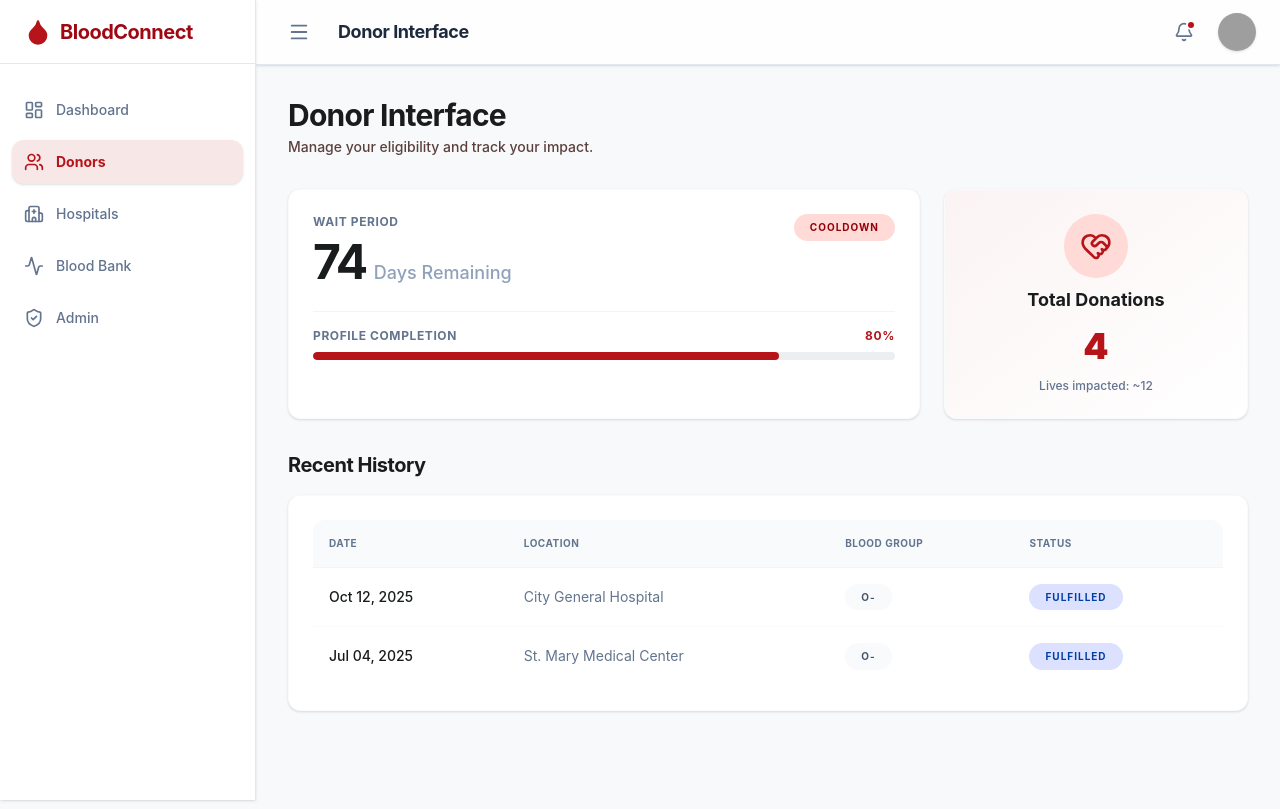
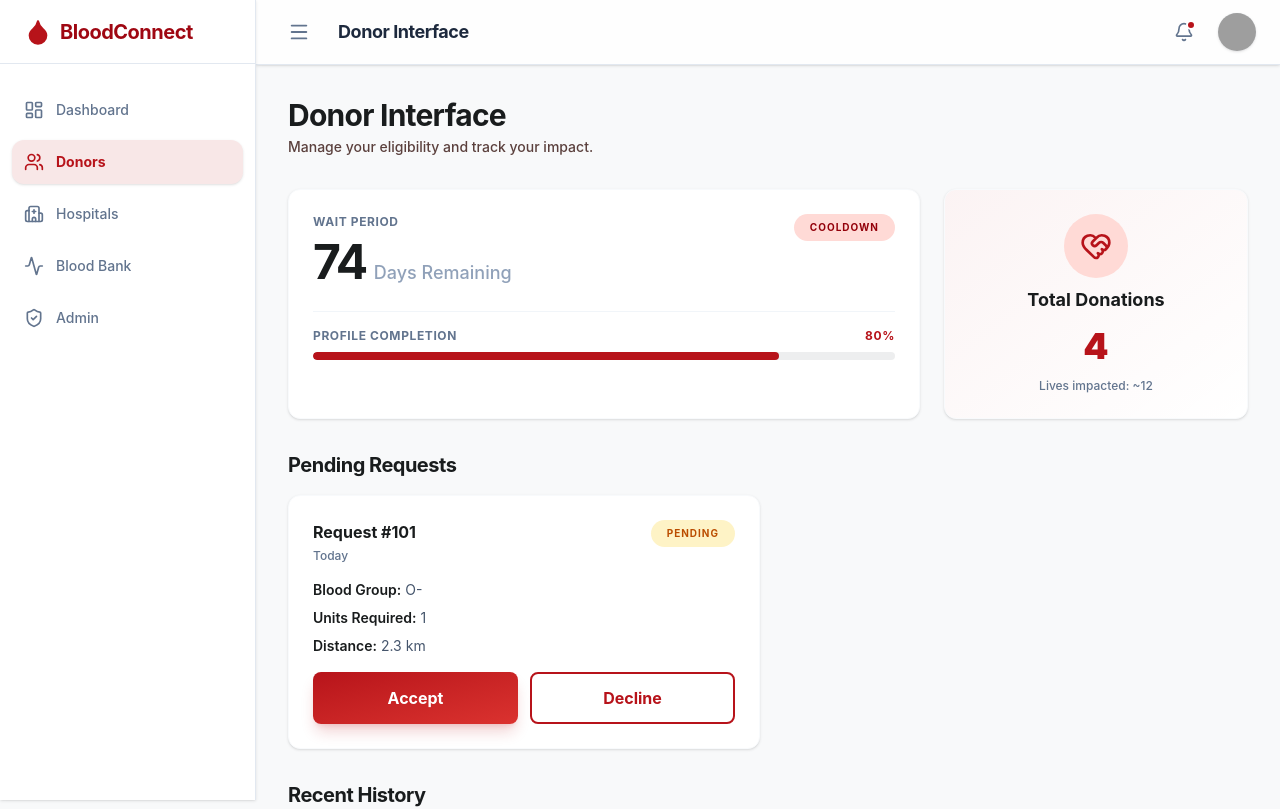
Before and after one commit to RounakChoudhary/Blood-Donation-Management-System, a React app in the folder Frontend/: page /donor in a window 1280 px wide. Shown: the top 809 px of the page. Built offline with nearby package versions, Linux system fonts and the light colour scheme; no server answers; grey boxes are pictures that could not be loaded; the HTML template or start-up script is replaced by a standard one.

Commit message:
feat(donor-dashboard): add pending request actions with donor API integration

```diff
--- a/Frontend/src/pages/DonorDashboard.jsx
+++ b/Frontend/src/pages/DonorDashboard.jsx
@@ -1,26 +1,64 @@
 import React, { useState, useEffect } from 'react';
 import Card from '../components/Card';
 import Badge from '../components/Badge';
+import Button from '../components/Button';
 import { HeartHandshake } from 'lucide-react';
-import { getDonorDashboard } from '../services/donorService';
+import { getDonorDashboard, getDonorRequests, respondToDonorRequest } from '../services/donorService';
 
 export default function DonorDashboard() {
   const [data, setData] = useState(null);
+  const [pendingRequests, setPendingRequests] = useState([]);
   const [loading, setLoading] = useState(true);
   const [error, setError] = useState(null);
+  const [activeMatchActionId, setActiveMatchActionId] = useState(null);
+  const [actionMessage, setActionMessage] = useState(null);
+  const [actionError, setActionError] = useState(null);
 
   useEffect(() => {
-    getDonorDashboard()
-      .then(res => {
-        setData(res);
-        setLoading(false);
-      })
-      .catch(err => {
+    const loadDonorDashboard = async () => {
+      try {
+        const [dashboard, requests] = await Promise.all([
+          getDonorDashboard(),
+          getDonorRequests(),
+        ]);
+        setData(dashboard);
+        setPendingRequests(requests);
+        setError(null);
+      } catch (err) {
         console.error(err);
         setError("Failed to load dashboard data.");
+      } finally {
         setLoading(false);
-      });
+      }
+    };
+
+    loadDonorDashboard();
   }, []);
+
+  const handleMatchAction = async (matchId, action) => {
+    setActiveMatchActionId(matchId);
+    setActionMessage(null);
+    setActionError(null);
+
+    try {
+      await respondToDonorRequest(matchId, action);
+
+      setPendingRequests((previousRequests) =>
+        previousRequests.filter((request) => request.matchId !== matchId)
+      );
+      setActionMessage(action === 'accept'
+        ? "Request accepted successfully."
+        : "Request declined successfully.");
+
+      const refreshedDashboard = await getDonorDashboard();
+      setData(refreshedDashboard);
+    } catch (err) {
+      console.error(err);
+      setActionError(err.message || "Failed to update request status.");
+    } finally {
+      setActiveMatchActionId(null);
+    }
+  };
 
   if (loading) {
     return (
@@ -84,6 +122,64 @@ export default function DonorDashboard() {
       </div>
 
       <div className="space-y-4">
+        <h2 className="text-xl font-bold tracking-tight">Pending Requests</h2>
+
+        {actionMessage && (
+          <div className="p-3 rounded-lg bg-green-50 text-green-700 text-sm font-semibold">
+            {actionMessage}
+          </div>
+        )}
+
+        {actionError && (
+          <div className="p-3 rounded-lg bg-error-container text-on-error-container text-sm font-semibold">
+            {actionError}
+          </div>
+        )}
+
+        <div className="grid md:grid-cols-2 gap-4">
+          {pendingRequests.length > 0 ? (
+            pendingRequests.map((request) => (
+              <Card key={request.matchId} className="space-y-4">
+                <div className="flex items-start justify-between gap-3">
+                  <div>
+                    <h3 className="font-bold text-base">Request #{request.requestId}</h3>
+                    <p className="text-xs text-slate-500 font-medium mt-1">{request.createdAt}</p>
+                  </div>
+                  <Badge variant="pending">Pending</Badge>
+                </div>
+
+                <div className="space-y-2 text-sm text-slate-600">
+                  <p><span className="font-semibold text-on-surface">Blood Group:</span> {request.bloodGroup}</p>
+                  <p><span className="font-semibold text-on-surface">Units Required:</span> {request.unitsRequired}</p>
+                  <p><span className="font-semibold text-on-surface">Distance:</span> {request.distanceKm} km</p>
+                </div>
+
+                <div className="grid grid-cols-2 gap-3">
+                  <Button
+                    onClick={() => handleMatchAction(request.matchId, 'accept')}
+                    disabled={activeMatchActionId === request.matchId}
+                  >
+                    {activeMatchActionId === request.matchId ? "Processing..." : "Accept"}
+                  </Button>
+                  <Button
+                    variant="secondary"
+                    onClick={() => handleMatchAction(request.matchId, 'reject')}
+                    disabled={activeMatchActionId === request.matchId}
+                  >
+                    {activeMatchActionId === request.matchId ? "Processing..." : "Decline"}
+                  </Button>
+                </div>
+              </Card>
+            ))
+          ) : (
+            <Card className="md:col-span-2">
+              <p className="text-sm text-slate-500 text-center">No pending requests.</p>
+            </Card>
+          )}
+        </div>
+      </div>
+
+      <div className="space-y-4">
         <h2 className="text-xl font-bold tracking-tight">Recent History</h2>
         <Card className="p-0 overflow-hidden">
           <div className="overflow-x-auto">
--- a/Frontend/src/services/donorService.js
+++ b/Frontend/src/services/donorService.js
@@ -1,9 +1,6 @@
-export const getDonorDashboard = async () => {
-  // Simulate network delay
-  await new Promise(resolve => setTimeout(resolve, 600));
+const API_BASE_URL = import.meta.env.VITE_API_BASE_URL || "http://localhost:3000";
 
-  // In the future this will be: return fetch('/api/donors/dashboard').then(res => res.json())
-  return {
+const FALLBACK_DONOR_DASHBOARD = {
   daysRemaining: 74,
   isCooldown: true,
   profileCompletion: 80,
@@ -15,15 +12,166 @@ export const getDonorDashboard = async () => {
       date: "Oct 12, 2025",
       location: "City General Hospital",
       bloodGroup: "O-",
-        status: "Fulfilled"
+      status: "Fulfilled",
     },
     {
       id: 2,
       date: "Jul 04, 2025",
       location: "St. Mary Medical Center",
       bloodGroup: "O-",
-        status: "Fulfilled"
+      status: "Fulfilled",
+    },
+  ],
+};
+
+const FALLBACK_PENDING_REQUESTS = [
+  {
+    matchId: 1,
+    requestId: 101,
+    bloodGroup: "O-",
+    unitsRequired: 1,
+    distanceKm: "2.3",
+    createdAt: "Today",
+  },
+];
+
+function getStoredToken() {
+  const tokenKeys = ["token", "authToken", "accessToken", "jwt"];
+
+  for (const key of tokenKeys) {
+    const value = window.localStorage.getItem(key);
+    if (value) return value;
   }
-    ]
+
+  return null;
+}
+
+function mapDonorProfileToDashboard(donor = {}) {
+  const daysRemaining = Number(donor.days_remaining || 0);
+  const isCooldown = Boolean(donor.cooldown_active);
+
+  return {
+    ...FALLBACK_DONOR_DASHBOARD,
+    daysRemaining,
+    isCooldown,
   };
+}
+
+function formatDateLabel(value) {
+  if (!value) return "Unknown";
+  const parsed = new Date(value);
+  if (Number.isNaN(parsed.getTime())) return "Unknown";
+  return parsed.toLocaleDateString("en-US", {
+    month: "short",
+    day: "2-digit",
+    year: "numeric",
+  });
+}
+
+function mapPendingRequests(requests = []) {
+  if (!Array.isArray(requests)) return [];
+
+  return requests.map((request) => ({
+    matchId: request.match_id,
+    requestId: request.request_id,
+    bloodGroup: request.blood_group,
+    unitsRequired: Number(request.units_required || 0),
+    distanceKm: (Number(request.distance_meters || 0) / 1000).toFixed(1),
+    createdAt: formatDateLabel(request.created_at),
+  }));
+}
+
+export const getDonorDashboard = async () => {
+  const token = getStoredToken();
+
+  if (!token) {
+    await new Promise((resolve) => setTimeout(resolve, 600));
+    return FALLBACK_DONOR_DASHBOARD;
+  }
+
+  try {
+    const response = await fetch(`${API_BASE_URL}/donors/me`, {
+      method: "GET",
+      headers: {
+        Authorization: `Bearer ${token}`,
+      },
+    });
+
+    if (!response.ok) {
+      throw new Error(`Failed to fetch donor profile (${response.status})`);
+    }
+
+    const payload = await response.json();
+    return mapDonorProfileToDashboard(payload?.donor || {});
+  } catch (error) {
+    console.warn("Falling back to mocked donor dashboard data:", error);
+    await new Promise((resolve) => setTimeout(resolve, 600));
+    return FALLBACK_DONOR_DASHBOARD;
+  }
 };
+
+export const getDonorRequests = async () => {
+  const token = getStoredToken();
+
+  if (!token) {
+    await new Promise((resolve) => setTimeout(resolve, 400));
+    return FALLBACK_PENDING_REQUESTS;
+  }
+
+  const response = await fetch(`${API_BASE_URL}/donor-requests`, {
+    method: "GET",
+    headers: {
+      Authorization: `Bearer ${token}`,
+    },
+  });
+
+  let payloadData = null;
+  try {
+    payloadData = await response.json();
+  } catch {
+    payloadData = null;
+  }
+
+  if (!response.ok) {
+    if (response.status === 404) {
+      return [];
+    }
+    throw new Error(payloadData?.error || `Failed to fetch donor requests (${response.status})`);
+  }
+
+  return mapPendingRequests(payloadData?.requests || []);
+};
+
+export const respondToDonorRequest = async (matchId, action) => {
+  const token = getStoredToken();
+
+  if (!token) {
+    throw new Error("Donor auth token not found. Please login again.");
+  }
+
+  const normalizedMatchId = Number(matchId);
+  if (!Number.isInteger(normalizedMatchId) || normalizedMatchId <= 0) {
+    throw new Error("Invalid match id.");
+  }
+
+  const normalizedAction = action === "accept" ? "accept" : "reject";
+  const response = await fetch(`${API_BASE_URL}/donor-requests/${normalizedMatchId}/${normalizedAction}`, {
+    method: "POST",
+    headers: {
+      Authorization: `Bearer ${token}`,
+    },
+  });
+
+  let payloadData = null;
+  try {
+    payloadData = await response.json();
+  } catch {
+    payloadData = null;
+  }
+
+  if (!response.ok) {
+    throw new Error(payloadData?.error || `Failed to ${normalizedAction} request (${response.status})`);
+  }
+
+  return payloadData;
+};
```
Lines whose indentation alone changed are shown as unchanged.
